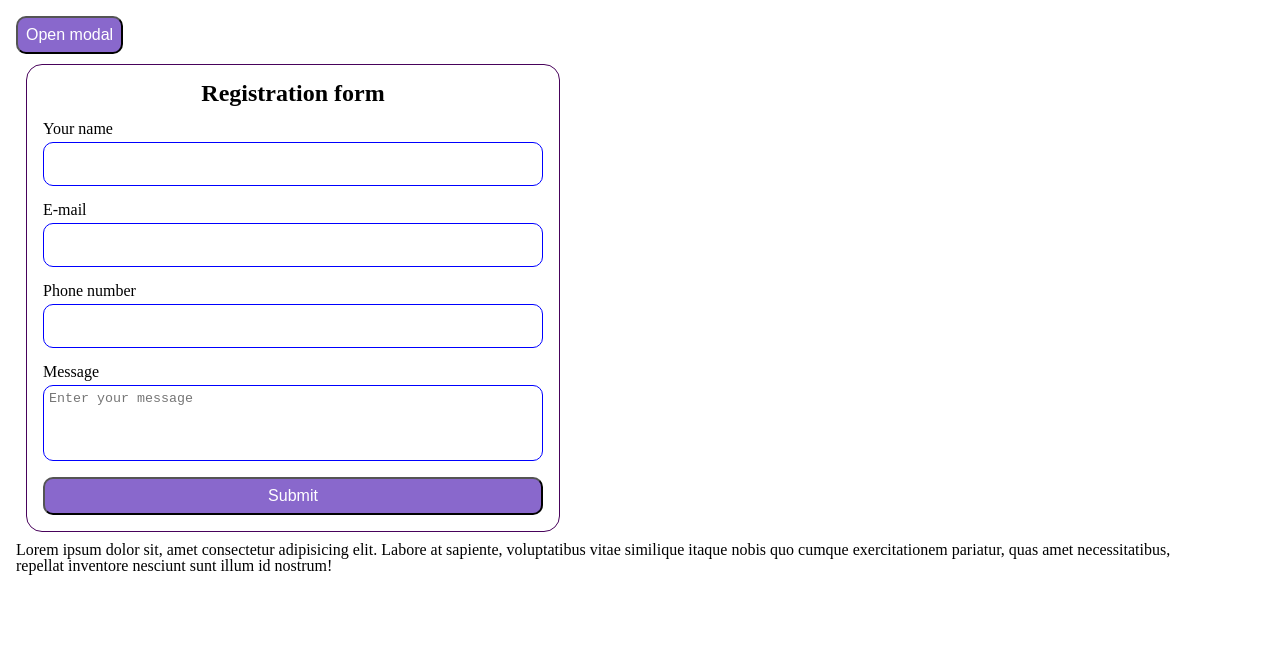
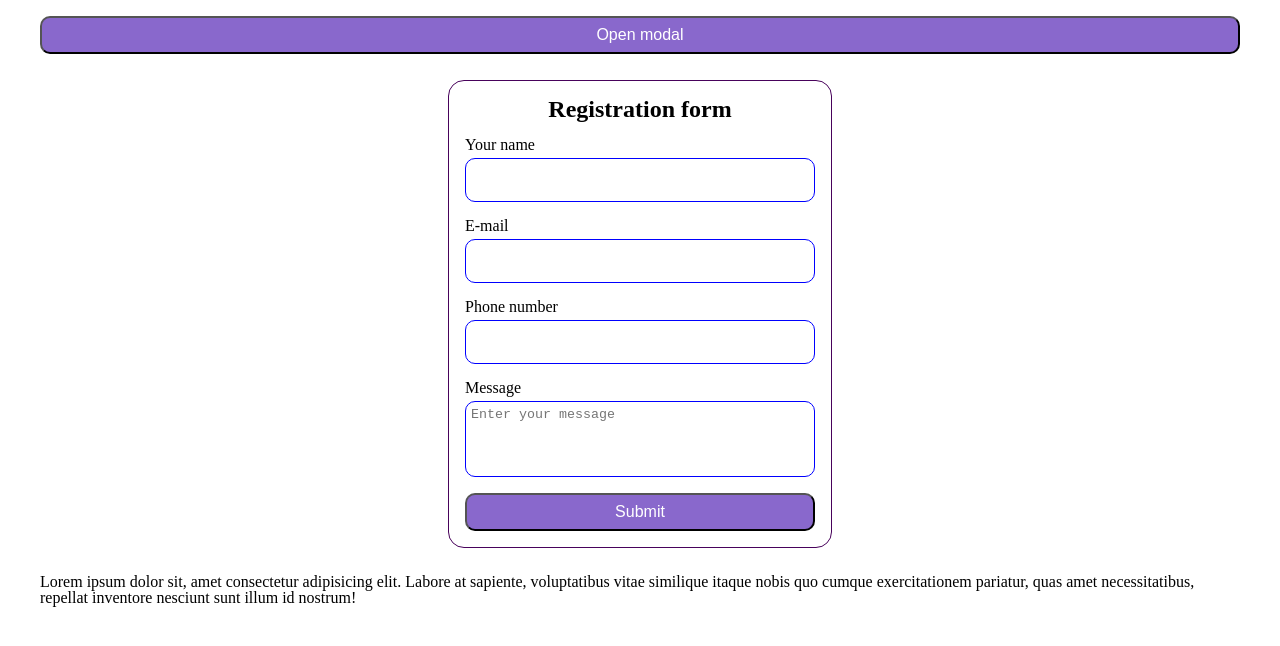
Before and after one commit to YazykovaDaria/itprofit-test, a website built with webpack: page src/index.html in a window 1280 px wide. Built offline with nearby package versions, Linux system fonts and the light colour scheme.

Commit message:
refactor: styles

```diff
--- a/src/app/common.scss
+++ b/src/app/common.scss
@@ -1,15 +1,12 @@
 .container {
+  display: flex;
+  flex-direction: column;
+  gap: 1rem;
   max-width: 1200px;
   position: relative;
   overflow: hidden;
   padding: 1rem;
-  // display: grid;
-  // place-items: center;
-  //margin: 0 auto;
-  // background-color: bisque;
-  // display: flex;
-  // flex-direction: column;
-  // align-items: center;
+  margin: 0 auto;
 }
 
 .title {
@@ -42,15 +39,18 @@
   }
 
   &:disabled {
-    background-color: rgb(83, 83, 163);
+    background-color: rgb(156, 156, 210);
   }
-}
-
-.btn--sm {
-
 }
 
 .flex-justify {
   display: flex;
   justify-content: space-between;
 }
+
+.check-scroll {
+  height: 600px;
+  padding: 1rem;
+  text-align: center;
+  background-color: aliceblue;
+}
--- a/src/components/form/form.scss
+++ b/src/components/form/form.scss
@@ -3,11 +3,15 @@
   flex-direction: column;
   justify-content: center;
   gap: 1rem;
-  max-width: 500px;
+  width: 350px;
   padding: 1rem;
-  margin: 10px;
+  margin: 10px auto;
   border: rgb(72, 2, 91) 1px solid;
   border-radius: 1rem;
+
+  @media(max-width: 460px) {
+    width: 200px;
+  }
 }
 
 .form-group {
@@ -22,14 +26,14 @@
 border: blue 1px solid;
 border-radius: 10px;
 
-&:focus {
+  &:focus {
   outline: none;
   border-color: green;
-}
+  }
 
-&.invalid {
+  &.invalid {
   border-color: red;
-}
+  }
 }
 
 .error {
@@ -40,20 +44,4 @@
   resize: none;
   overflow: auto;
   height: 4rem;
-  scrollbar-width: thin;
-  scrollbar-color: #654c93 #0b33ad;
-
-  //watch how to do beautifyl scrollbar
-
-  // &::-webkit-scrollbar {
-  //   width: 8px; /* Set the width of the scrollbar */
-  // }
-
-  // &::-webkit-scrollbar-track {
-  //   background-color: #b112d8; /* Set the background color of the scrollbar track */
-  // }
-
-  // &::-webkit-scrollbar-thumb {
-  //   background-color: rgb(224, 217, 217);
-  // }
 }
```
